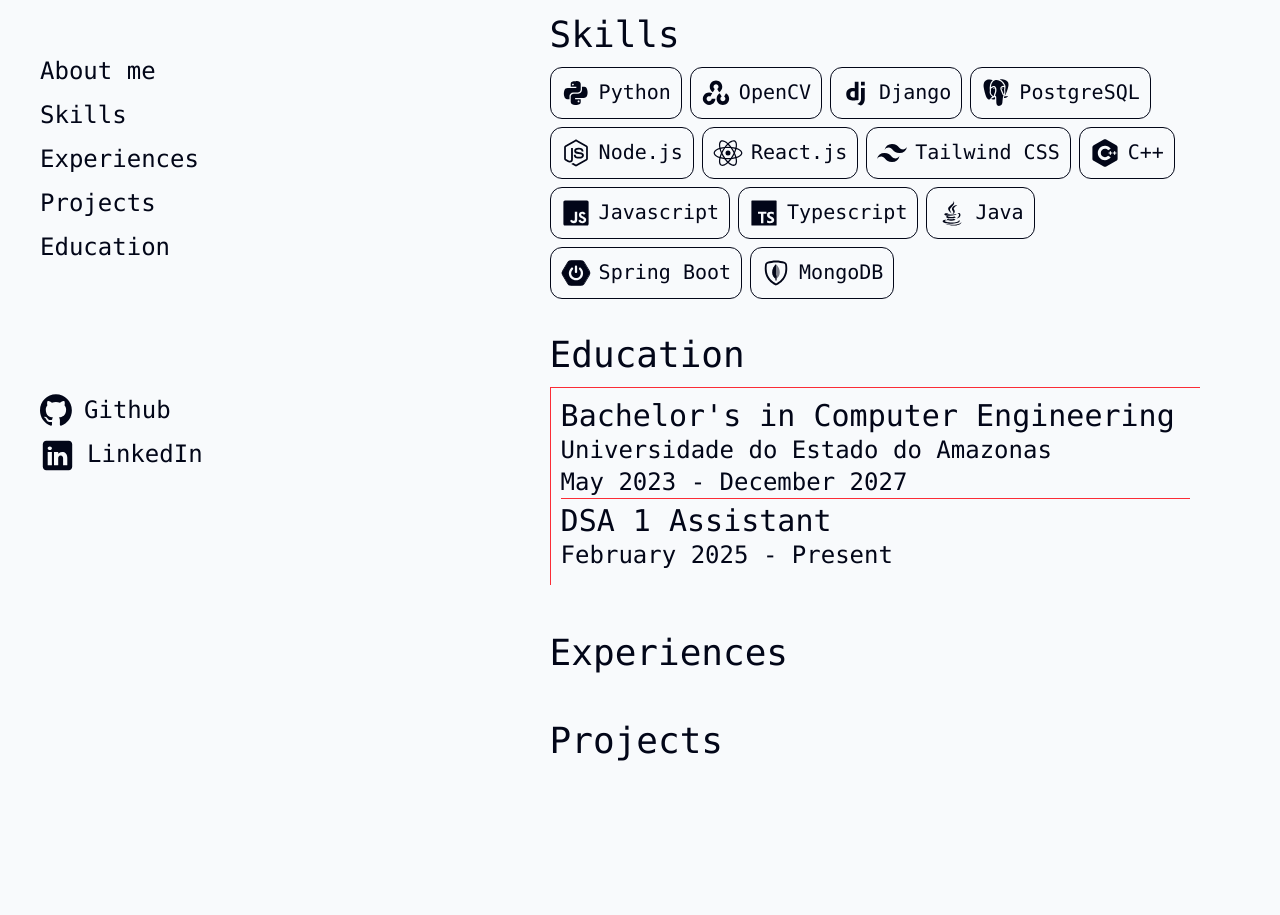
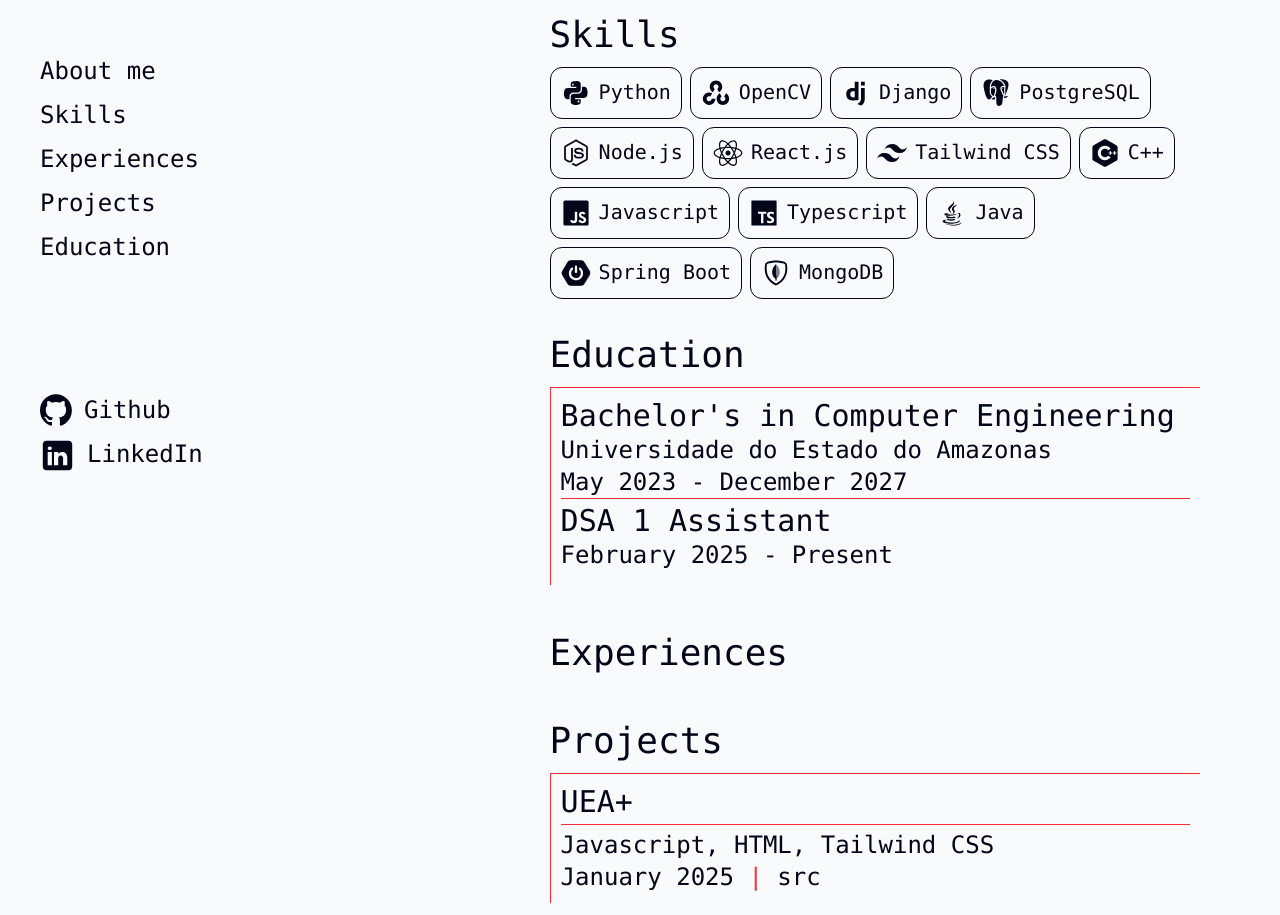
Before and after one commit to pedroituassu/pedroituassu-frontend, a website: page index.html in a window 1280 px wide. Shown: the part 281-1196 px from the top of the page. Before the commit the page ends 1054 px from the top, so only its background shows below. Drawn offline with Linux system fonts and the light colour scheme; no server answers.

Commit message:
projects in new style and projects-subtitle didn't work idk why

```diff
--- a/index.html
+++ b/index.html
@@ -320,6 +320,18 @@
             <h1 class="text-4xl my-3">
                 Projects
             </h1>
+            <section class="project">
+                <h2 class="project-title">
+                    UEA+
+                </h2>
+                <span class="text-2xl block">
+                    Javascript, HTML, Tailwind CSS
+                </span>
+                <span class="text-2xl block">
+                    January 2025 <span class="text-red-500"> | </span> <span class="hover:text-red-500 transition-colors">src</span>
+                </span>
+
+            </section>
         </section>
     </main>
 </body>
--- a/src/css/input.css
+++ b/src/css/input.css
@@ -38,15 +38,15 @@
     }
 
     .project {
-        @apply my-3 border-y-1 border-red-500 p-2.5
+        @apply my-3 border-l-1 border-t-1 border-red-500 p-2.5
     }
 
     .project-title {
-        @apply text-3xl
+        @apply text-3xl border-b-1 border-red-500 pb-1 mb-1
     }
 
-    .project-subtitle {
-        @apply text-2xl
+    .project-subtitles {
+        @apply text-2xl block
     }
 
     .project-description {
```
Also changed, not shown: src/css/output.css.
